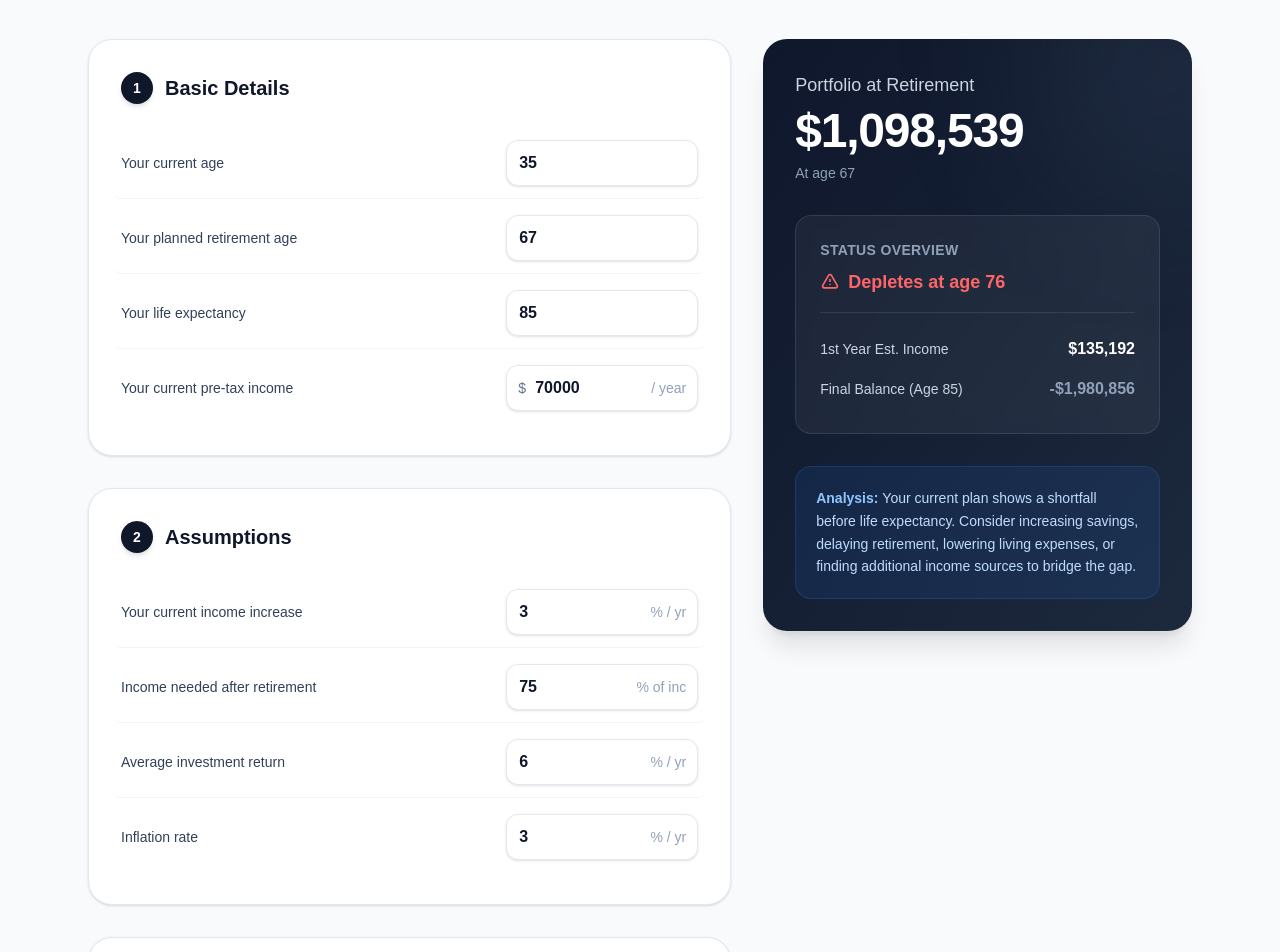
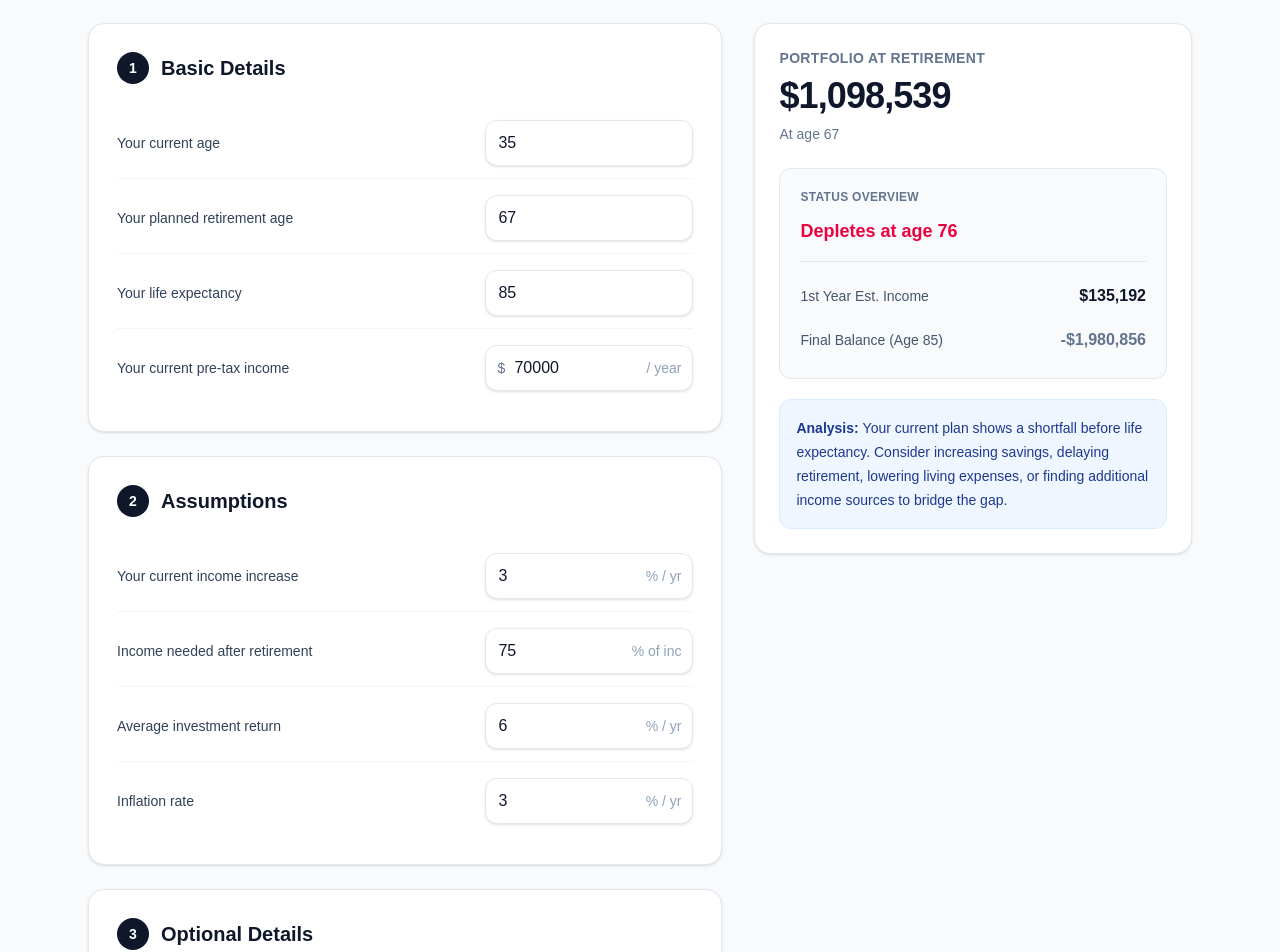
Before and after one commit to meet-dharmesh-gandhi/money-iq, a Next.js app: page /retirement in a window 1280 px wide. Shown: the part 240-1192 px from the top of the page. Built offline with nearby package versions, Linux system fonts and the light colour scheme.

Commit message:
fix: fixed all the minor problems with design and ux

```diff
--- a/app/retirement/page.tsx
+++ b/app/retirement/page.tsx
@@ -1,7 +1,96 @@
 "use client";
 
-import { useState, useEffect } from "react";
+import { useMemo, useState } from "react";
 import Navbar from "@/components/Navbar";
+
+type InputRowProps = {
+	label: string;
+	value: number;
+	onChange: (value: number) => void;
+	suffix?: string;
+	prefix?: string;
+	min?: number;
+	max?: number;
+	step?: number;
+};
+
+function InputRow({
+	label,
+	value,
+	onChange,
+	suffix,
+	prefix,
+	min,
+	max,
+	step = 0.01,
+}: InputRowProps) {
+	const inputId = `retirement-${label.toLowerCase().replace(/[^a-z0-9]+/g, "-")}`;
+	const [draftValue, setDraftValue] = useState<string>(String(value));
+
+	const commitValue = () => {
+		let parsedValue = Number(draftValue);
+
+		if (Number.isNaN(parsedValue)) {
+			parsedValue = min ?? value;
+		}
+
+		if (typeof min === "number") {
+			parsedValue = Math.max(min, parsedValue);
+		}
+
+		if (typeof max === "number") {
+			parsedValue = Math.min(max, parsedValue);
+		}
+
+		onChange(parsedValue);
+		setDraftValue(String(parsedValue));
+	};
+
+	return (
+		<div className="flex flex-col gap-3 border-b border-slate-100 py-3 last:border-0 sm:flex-row sm:items-center sm:justify-between">
+			<label
+				htmlFor={inputId}
+				className="w-full cursor-pointer text-sm font-medium text-slate-700 sm:w-1/2"
+			>
+				{label}
+			</label>
+			<div className="relative w-full sm:w-52">
+				{prefix && (
+					<span className="pointer-events-none absolute left-3 top-1/2 -translate-y-1/2 text-sm font-medium text-slate-500">
+						{prefix}
+					</span>
+				)}
+				<input
+					id={inputId}
+					type="number"
+					inputMode="decimal"
+					step={step}
+					value={draftValue}
+					onChange={(e) => setDraftValue(e.target.value)}
+					onBlur={commitValue}
+					onKeyDown={(e) => {
+						if (e.key === "Enter") {
+							e.currentTarget.blur();
+						}
+
+						if (e.key === "Escape") {
+							setDraftValue(String(value));
+							e.currentTarget.blur();
+						}
+					}}
+					min={min}
+					max={max}
+					className={`w-full rounded-xl border border-slate-200 bg-white py-2.5 text-slate-900 shadow-sm transition focus:border-slate-900 focus:outline-none focus:ring-2 focus:ring-slate-900/10 ${prefix ? "pl-7" : "pl-3"} ${suffix ? "pr-14" : "pr-3"}`}
+				/>
+				{suffix && (
+					<span className="pointer-events-none absolute right-3 top-1/2 -translate-y-1/2 text-sm font-medium text-slate-400">
+						{suffix}
+					</span>
+				)}
+			</div>
+		</div>
+	);
+}
 
 export default function RetirementCalculator() {
 	// Main Settings
@@ -21,13 +110,31 @@ export default function RetirementCalculator() {
 	const [currentSavings, setCurrentSavings] = useState<number>(30000);
 	const [futureSavingsPercent, setFutureSavingsPercent] = useState<number>(10);
 
-  // Results
-  const [balanceAtRetirement, setBalanceAtRetirement] = useState<number>(0);
-  const [ageDepleted, setAgeDepleted] = useState<number | null>(null);
-  const [finalBalance, setFinalBalance] = useState<number>(0);
-  const [firstYearIncomeNeeded, setFirstYearIncomeNeeded] = useState<number>(0);
+	const clamp = (value: number, min: number, max: number) => {
+		return Math.min(max, Math.max(min, value));
+	};
 
-  useEffect(() => {
+	const handleCurrentAgeChange = (value: number) => {
+		const maxAllowedCurrentAge = Math.max(0, plannedRetirementAge - 1);
+		const nextValue = Math.round(value);
+		setCurrentAge(clamp(nextValue, 0, maxAllowedCurrentAge));
+	};
+
+	const handlePlannedRetirementAgeChange = (value: number) => {
+		const minAllowedRetirementAge = currentAge + 1;
+		const maxAllowedRetirementAge = Math.max(minAllowedRetirementAge, lifeExpectancy - 1);
+		const nextValue = Math.round(value);
+		setPlannedRetirementAge(clamp(nextValue, minAllowedRetirementAge, maxAllowedRetirementAge));
+	};
+
+	const handleLifeExpectancyChange = (value: number) => {
+		const minAllowedLifeExpectancy = plannedRetirementAge + 1;
+		const nextValue = Math.round(value);
+		setLifeExpectancy(clamp(nextValue, minAllowedLifeExpectancy, 130));
+	};
+
+	const { balanceAtRetirement, ageDepleted, finalBalance, firstYearIncomeNeeded } =
+		useMemo(() => {
 			let balance = currentSavings;
 			let salary = currentIncome;
 			const yearsToRetire = Math.max(0, plannedRetirementAge - currentAge);
@@ -40,12 +147,9 @@ export default function RetirementCalculator() {
 				salary = salary * (1 + incomeIncreaseRate / 100);
 			}
 
-    setBalanceAtRetirement(balance);
+			const neededFirstYear = salary * (incomeNeededPercent / 100);
 
-    const neededFirstYear = salary * (incomeNeededPercent / 100);
-    setFirstYearIncomeNeeded(neededFirstYear);
-
-    let incomeNeededToWithdraw = neededFirstYear - (otherIncomeMonthly * 12);
+			let incomeNeededToWithdraw = neededFirstYear - otherIncomeMonthly * 12;
 			if (incomeNeededToWithdraw < 0) incomeNeededToWithdraw = 0;
 
 			let depletedAge: number | null = null;
@@ -55,7 +159,9 @@ export default function RetirementCalculator() {
 
 			// Post-retirement phase
 			for (let i = 0; i < retirementYears; i++) {
-      postRetirementBalance = postRetirementBalance * (1 + investmentReturnRate / 100) - incomeNeededToWithdraw;
+				postRetirementBalance =
+					postRetirementBalance * (1 + investmentReturnRate / 100) -
+					incomeNeededToWithdraw;
 
 				if (postRetirementBalance <= 0 && isSuccess) {
 					isSuccess = false;
@@ -66,13 +172,24 @@ export default function RetirementCalculator() {
 				incomeNeededToWithdraw = incomeNeededToWithdraw * (1 + inflationRate / 100);
 			}
 
-    setAgeDepleted(depletedAge);
-    setFinalBalance(postRetirementBalance);
-
+			return {
+				balanceAtRetirement: balance,
+				ageDepleted: depletedAge,
+				finalBalance: postRetirementBalance,
+				firstYearIncomeNeeded: neededFirstYear,
+			};
 		}, [
-    currentAge, plannedRetirementAge, lifeExpectancy, currentIncome,
-    incomeIncreaseRate, incomeNeededPercent, investmentReturnRate, inflationRate,
-    otherIncomeMonthly, currentSavings, futureSavingsPercent
+			currentAge,
+			plannedRetirementAge,
+			lifeExpectancy,
+			currentIncome,
+			incomeIncreaseRate,
+			incomeNeededPercent,
+			investmentReturnRate,
+			inflationRate,
+			otherIncomeMonthly,
+			currentSavings,
+			futureSavingsPercent,
 		]);
 
 	const formatCurrency = (value: number) => {
@@ -83,140 +200,219 @@ export default function RetirementCalculator() {
 		}).format(value);
 	};
 
-  const InputRow = ({ label, value, onChange, suffix, prefix, type = "number", min, max }: any) => (
-    <div className="flex flex-col sm:flex-row sm:items-center justify-between py-3 border-b border-slate-100 last:border-0 gap-3 hover:bg-slate-50 px-2 -mx-2 rounded-lg transition-colors">
-      <label className="text-sm font-medium text-slate-700 w-full sm:w-1/2 cursor-pointer">{label}</label>
-      <div className="relative w-full sm:w-48 flex items-center">
-        {prefix && <span className="absolute left-3 text-slate-500 text-sm font-medium z-10">{prefix}</span>}
-        <input
-          type={type}
-          value={value}
-          onChange={(e) => onChange(Number(e.target.value))}
-          min={min}
-          max={max}
-          className={`w-full ${prefix ? 'pl-7' : 'pl-3'} ${suffix ? 'pr-14' : 'pr-3'} py-2.5 rounded-xl border border-slate-200 bg-white focus:outline-none focus:ring-2 focus:ring-slate-900 focus:border-transparent transition text-slate-900 font-semibold shadow-sm`}
-        />
-        {suffix && <span className="absolute right-3 text-slate-400 text-sm font-medium pointer-events-none">{suffix}</span>}
-      </div>
-    </div>
-  );
-
 	return (
-    <div className="min-h-screen bg-slate-50 text-slate-900 pb-20">
+		<div className="min-h-screen bg-slate-50 text-slate-900">
 			<Navbar
 				actions={[
-          { type: "link", label: "Log in", href: "/login", className: "hidden md:inline-flex" },
+					{
+						type: "link",
+						label: "Log in",
+						href: "/login",
+						className: "hidden md:inline-flex",
+					},
 					{ type: "link", label: "Get started", href: "/signup", variant: "primary" },
 				]}
 			/>
 
-      <main className="mx-auto flex w-full max-w-6xl flex-col gap-10 px-6 py-12">
+			<main className="mx-auto flex w-full max-w-6xl flex-col gap-8 px-6 py-12">
 				<div className="text-center space-y-4">
-          <h1 className="text-4xl font-bold bg-clip-text text-transparent bg-gradient-to-r from-slate-900 to-slate-600 md:text-5xl tracking-tight">
+					<h1 className="text-3xl font-semibold text-slate-900 md:text-4xl">
 						How much do you need to retire?
 					</h1>
-          <p className="text-lg text-slate-600 max-w-3xl mx-auto">
-            This advanced calculator helps you plan the financial aspects of your retirement, giving you an idea of where you stand in terms of savings, your target, and what your retrievals will look like.
+					<p className="mx-auto max-w-3xl text-base leading-7 text-slate-600 md:text-lg">
+						This advanced calculator helps you plan the financial aspects of your
+						retirement, giving you an idea of where you stand in terms of savings, your
+						target, and what your retrievals will look like.
 					</p>
 				</div>
 
-        <div className="grid gap-8 lg:grid-cols-[1.5fr_1fr] items-start">
-          <div className="space-y-8">
-
+				<div className="grid items-start gap-8 lg:grid-cols-[1.45fr_1fr]">
+					<div className="space-y-6">
 						{/* Section 1 */}
-            <section className="bg-white p-6 md:p-8 rounded-3xl shadow-sm border border-slate-200">
+						<section className="rounded-2xl border border-slate-200 bg-white p-6 shadow-sm md:p-7">
 							<h2 className="text-xl font-bold text-slate-900 mb-6 flex items-center gap-3">
-                <div className="w-8 h-8 rounded-full bg-slate-900 flex items-center justify-center text-white text-sm font-bold shadow-md">1</div>
+								<div className="flex h-8 w-8 items-center justify-center rounded-full bg-slate-900 text-sm font-semibold text-white">
+									1
+								</div>
 								Basic Details
 							</h2>
 							<div className="space-y-1">
-                <InputRow label="Your current age" value={currentAge} onChange={setCurrentAge} />
-                <InputRow label="Your planned retirement age" value={plannedRetirementAge} onChange={setPlannedRetirementAge} />
-                <InputRow label="Your life expectancy" value={lifeExpectancy} onChange={setLifeExpectancy} />
-                <InputRow label="Your current pre-tax income" value={currentIncome} onChange={setCurrentIncome} prefix="$" suffix="/ year" />
+								<InputRow
+									key={`current-age-${currentAge}`}
+									label="Your current age"
+									value={currentAge}
+									onChange={handleCurrentAgeChange}
+									min={0}
+									max={Math.max(0, plannedRetirementAge - 1)}
+									step={1}
+								/>
+								<InputRow
+									key={`planned-retirement-age-${plannedRetirementAge}`}
+									label="Your planned retirement age"
+									value={plannedRetirementAge}
+									onChange={handlePlannedRetirementAgeChange}
+									min={currentAge + 1}
+									max={Math.max(currentAge + 1, lifeExpectancy - 1)}
+									step={1}
+								/>
+								<InputRow
+									key={`life-expectancy-${lifeExpectancy}`}
+									label="Your life expectancy"
+									value={lifeExpectancy}
+									onChange={handleLifeExpectancyChange}
+									min={plannedRetirementAge + 1}
+									max={130}
+									step={1}
+								/>
+								<InputRow
+									key={`current-income-${currentIncome}`}
+									label="Your current pre-tax income"
+									value={currentIncome}
+									onChange={setCurrentIncome}
+									prefix="$"
+									suffix="/ year"
+									min={0}
+								/>
 							</div>
 						</section>
 
 						{/* Section 2 */}
-            <section className="bg-white p-6 md:p-8 rounded-3xl shadow-sm border border-slate-200">
+						<section className="rounded-2xl border border-slate-200 bg-white p-6 shadow-sm md:p-7">
 							<h2 className="text-xl font-bold text-slate-900 mb-6 flex items-center gap-3">
-                <div className="w-8 h-8 rounded-full bg-slate-900 flex items-center justify-center text-white text-sm font-bold shadow-md">2</div>
+								<div className="flex h-8 w-8 items-center justify-center rounded-full bg-slate-900 text-sm font-semibold text-white">
+									2
+								</div>
 								Assumptions
 							</h2>
 							<div className="space-y-1">
-                <InputRow label="Your current income increase" value={incomeIncreaseRate} onChange={setIncomeIncreaseRate} suffix="% / yr" />
-                <InputRow label="Income needed after retirement" value={incomeNeededPercent} onChange={setIncomeNeededPercent} suffix="% of inc" />
-                <InputRow label="Average investment return" value={investmentReturnRate} onChange={setInvestmentReturnRate} suffix="% / yr" />
-                <InputRow label="Inflation rate" value={inflationRate} onChange={setInflationRate} suffix="% / yr" />
+								<InputRow
+									key={`income-increase-rate-${incomeIncreaseRate}`}
+									label="Your current income increase"
+									value={incomeIncreaseRate}
+									onChange={setIncomeIncreaseRate}
+									suffix="% / yr"
+									min={0}
+								/>
+								<InputRow
+									key={`income-needed-percent-${incomeNeededPercent}`}
+									label="Income needed after retirement"
+									value={incomeNeededPercent}
+									onChange={setIncomeNeededPercent}
+									suffix="% of inc"
+									min={0}
+								/>
+								<InputRow
+									key={`investment-return-rate-${investmentReturnRate}`}
+									label="Average investment return"
+									value={investmentReturnRate}
+									onChange={setInvestmentReturnRate}
+									suffix="% / yr"
+								/>
+								<InputRow
+									key={`inflation-rate-${inflationRate}`}
+									label="Inflation rate"
+									value={inflationRate}
+									onChange={setInflationRate}
+									suffix="% / yr"
+									min={0}
+								/>
 							</div>
 						</section>
 
 						{/* Section 3 */}
-            <section className="bg-white p-6 md:p-8 rounded-3xl shadow-sm border border-slate-200">
+						<section className="rounded-2xl border border-slate-200 bg-white p-6 shadow-sm md:p-7">
 							<h2 className="text-xl font-bold text-slate-900 mb-6 flex items-center gap-3">
-                <div className="w-8 h-8 rounded-full bg-slate-900 flex items-center justify-center text-white text-sm font-bold shadow-md">3</div>
+								<div className="flex h-8 w-8 items-center justify-center rounded-full bg-slate-900 text-sm font-semibold text-white">
+									3
+								</div>
 								Optional Details
 							</h2>
 							<div className="space-y-1">
-                <InputRow label="Other income after retirement (Social Security, etc.)" value={otherIncomeMonthly} onChange={setOtherIncomeMonthly} prefix="$" suffix="/ mo" />
-                <InputRow label="Your current retirement savings" value={currentSavings} onChange={setCurrentSavings} prefix="$" />
-                <InputRow label="Future retirement savings" value={futureSavingsPercent} onChange={setFutureSavingsPercent} suffix="% of inc" />
+								<InputRow
+									key={`other-income-monthly-${otherIncomeMonthly}`}
+									label="Other income after retirement (Social Security, etc.)"
+									value={otherIncomeMonthly}
+									onChange={setOtherIncomeMonthly}
+									prefix="$"
+									suffix="/ mo"
+									min={0}
+								/>
+								<InputRow
+									key={`current-savings-${currentSavings}`}
+									label="Your current retirement savings"
+									value={currentSavings}
+									onChange={setCurrentSavings}
+									prefix="$"
+									min={0}
+								/>
+								<InputRow
+									key={`future-savings-percent-${futureSavingsPercent}`}
+									label="Future retirement savings"
+									value={futureSavingsPercent}
+									onChange={setFutureSavingsPercent}
+									suffix="% of inc"
+									min={0}
+								/>
 							</div>
 						</section>
-
 					</div>
 
-          <div className="sticky top-24 bg-gradient-to-br from-slate-900 to-slate-800 p-8 rounded-3xl shadow-xl text-white flex flex-col gap-8 ring-1 ring-white/10 relative overflow-hidden">
-            {/* Background embellishment */}
-            <div className="absolute -top-24 -right-24 w-64 h-64 bg-slate-700/30 rounded-full blur-3xl pointer-events-none"></div>
-
-            <div className="relative z-10">
-              <h2 className="text-lg font-medium text-slate-300 mb-2">Portfolio at Retirement</h2>
-              <div className="text-5xl font-bold tracking-tight text-white mb-2">
+					<aside className="sticky top-24 rounded-2xl border border-slate-200 bg-white p-6 shadow-sm">
+						<div>
+							<h2 className="mb-2 text-sm font-semibold uppercase tracking-wide text-slate-500">
+								Portfolio at Retirement
+							</h2>
+							<div className="mb-2 text-4xl font-semibold tracking-tight text-slate-900">
 								{formatCurrency(balanceAtRetirement)}
 							</div>
-              <p className="text-sm text-slate-400">At age {plannedRetirementAge}</p>
+							<p className="text-sm text-slate-500">At age {plannedRetirementAge}</p>
 						</div>
 
-            <div className="bg-white/5 rounded-2xl p-6 border border-white/10 space-y-4 relative z-10 backdrop-blur-sm">
-               <div>
-                 <span className="block text-sm text-slate-400 mb-2 uppercase tracking-wide font-semibold">Status Overview</span>
+						<div className="mt-6 rounded-xl border border-slate-200 bg-slate-50 p-5">
+							<span className="mb-3 block text-xs font-semibold uppercase tracking-wide text-slate-500">
+								Status Overview
+							</span>
 							{ageDepleted ? (
-                    <div className="text-red-400 font-semibold text-lg flex items-center gap-2">
-                      <svg className="w-5 h-5 flex-shrink-0" fill="none" viewBox="0 0 24 24" stroke="currentColor"><path strokeLinecap="round" strokeLinejoin="round" strokeWidth={2} d="M12 9v2m0 4h.01m-6.938 4h13.856c1.54 0 2.502-1.667 1.732-3L13.732 4c-.77-1.333-2.694-1.333-3.464 0L3.34 16c-.77 1.333.192 3 1.732 3z" /></svg>
+								<p className="text-lg font-semibold text-rose-600">
 									Depletes at age {ageDepleted}
+								</p>
+							) : (
+								<p className="text-lg font-semibold text-emerald-600">
+									Lasts through life expectancy
+								</p>
+							)}
+
+							<div className="mt-4 space-y-2 border-t border-slate-200 pt-4">
+								<div className="flex items-center justify-between py-1.5">
+									<span className="text-sm text-slate-600">
+										1st Year Est. Income
+									</span>
+									<span className="font-semibold text-slate-900">
+										{formatCurrency(firstYearIncomeNeeded)}
+									</span>
 								</div>
-                 ) : (
-                    <div className="text-emerald-400 font-semibold text-lg flex items-center gap-2">
-                      <svg className="w-5 h-5 flex-shrink-0" fill="none" viewBox="0 0 24 24" stroke="currentColor"><path strokeLinecap="round" strokeLinejoin="round" strokeWidth={2} d="M9 12l2 2 4-4m6 2a9 9 0 11-18 0 9 9 0 0118 0z" /></svg>
-                      Lasts through life expectancy!
-                    </div>
-                 )}
-               </div>
-
-               <div className="pt-4 border-t border-white/10">
-                 <div className="flex justify-between items-center py-2">
-                   <span className="text-slate-300 text-sm">1st Year Est. Income</span>
-                   <span className="font-semibold text-white">{formatCurrency(firstYearIncomeNeeded)}</span>
-                 </div>
-                 <div className="flex justify-between items-center py-2">
-                   <span className="text-slate-300 text-sm">Final Balance (Age {lifeExpectancy})</span>
-                   <span className={`font-semibold ${finalBalance > 0 ? "text-emerald-400" : "text-slate-400"}`}>
+								<div className="flex items-center justify-between py-1.5">
+									<span className="text-sm text-slate-600">
+										Final Balance (Age {lifeExpectancy})
+									</span>
+									<span
+										className={`font-semibold ${finalBalance > 0 ? "text-emerald-700" : "text-slate-500"}`}
+									>
 										{formatCurrency(finalBalance)}
 									</span>
 								</div>
 							</div>
 						</div>
 
-            <div className="p-5 bg-blue-500/10 rounded-2xl border border-blue-500/20 relative z-10">
-              <p className="text-sm text-blue-200 leading-relaxed">
-                <span className="font-semibold text-blue-300">Analysis: </span>
-                {ageDepleted ?
-                  "Your current plan shows a shortfall before life expectancy. Consider increasing savings, delaying retirement, lowering living expenses, or finding additional income sources to bridge the gap."
-                  : "Excellent! Your plan is on track to support you throughout your expected retirement given your current assumptions."}
+						<div className="mt-5 rounded-xl border border-blue-100 bg-blue-50 p-4">
+							<p className="text-sm leading-6 text-blue-900">
+								<span className="font-semibold">Analysis: </span>
+								{ageDepleted
+									? "Your current plan shows a shortfall before life expectancy. Consider increasing savings, delaying retirement, lowering living expenses, or finding additional income sources to bridge the gap."
+									: "Your plan is on track to support you throughout your expected retirement given your current assumptions."}
 							</p>
 						</div>
-          </div>
+					</aside>
 				</div>
 			</main>
 		</div>
```
Lines whose indentation alone changed are shown as unchanged.
